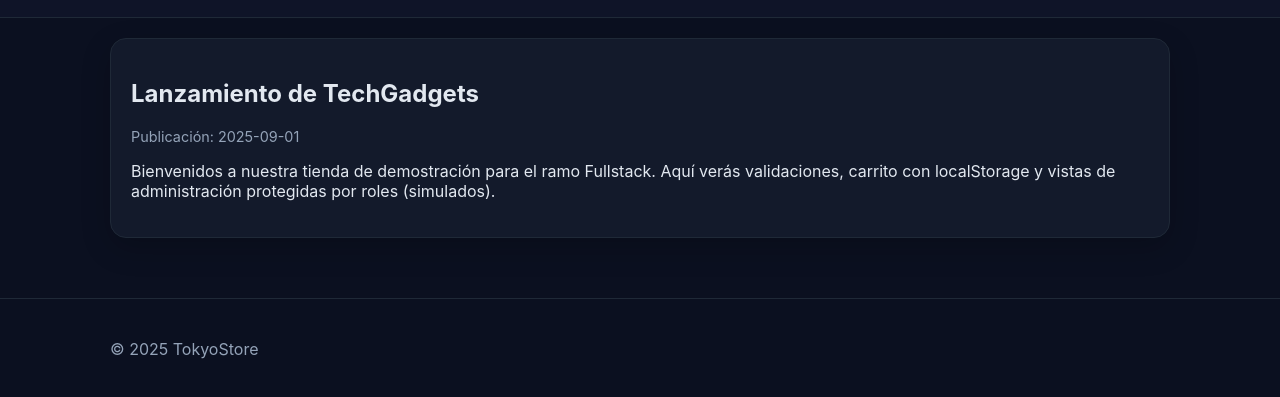
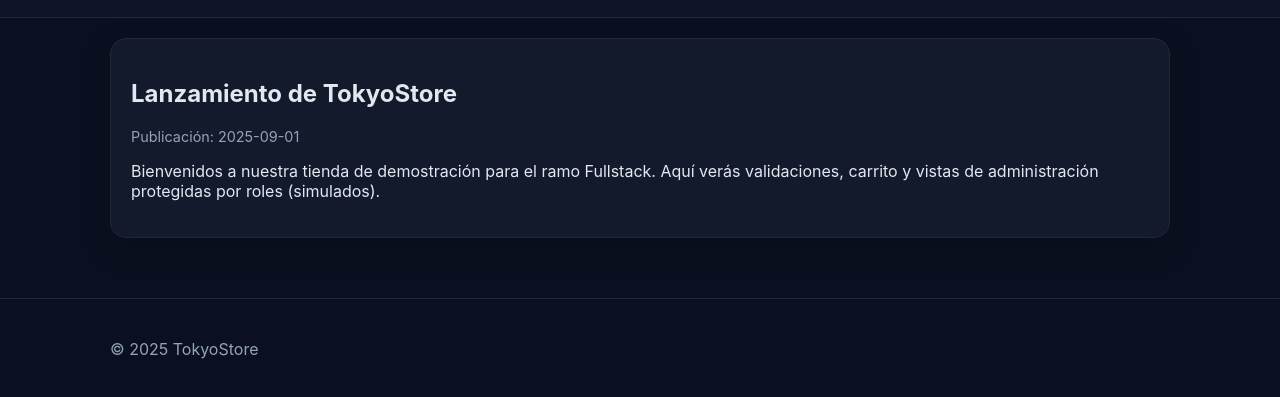
Before and after one commit to XKaiserAleX/Tienda_TokyoStore_fullstack, a plain HTML site: page blog1.html in a window 1280 px wide. Shown: the part 61-458 px from the top of the page. Drawn offline with Linux system fonts and the light colour scheme.

Commit message:
Se actualiza informacion de blog

```diff
--- a/blog1.html
+++ b/blog1.html
@@ -30,9 +30,9 @@
 <div class="container">
 
 <article class="card">
-<h1>Lanzamiento de TechGadgets</h1>
+<h1>Lanzamiento de TokyoStore</h1>
 <p class="small">Publicación: 2025-09-01</p>
-<p>Bienvenidos a nuestra tienda de demostración para el ramo Fullstack. Aquí verás validaciones, carrito con localStorage y vistas de administración protegidas por roles (simulados).</p>
+<p>Bienvenidos a nuestra tienda de demostración para el ramo Fullstack. Aquí verás validaciones, carrito y vistas de administración protegidas por roles (simulados).</p>
 </article>
 
 </div>
```
